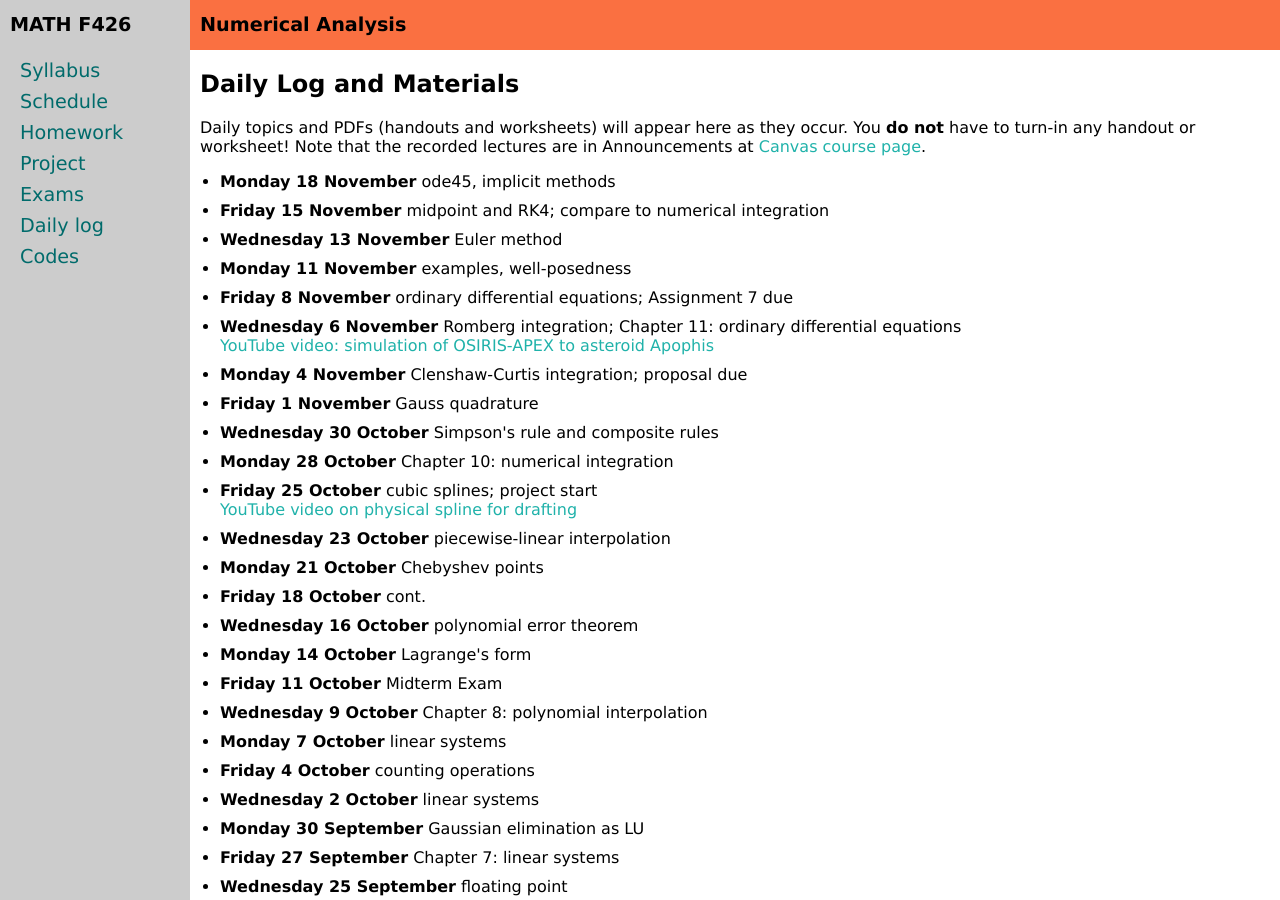
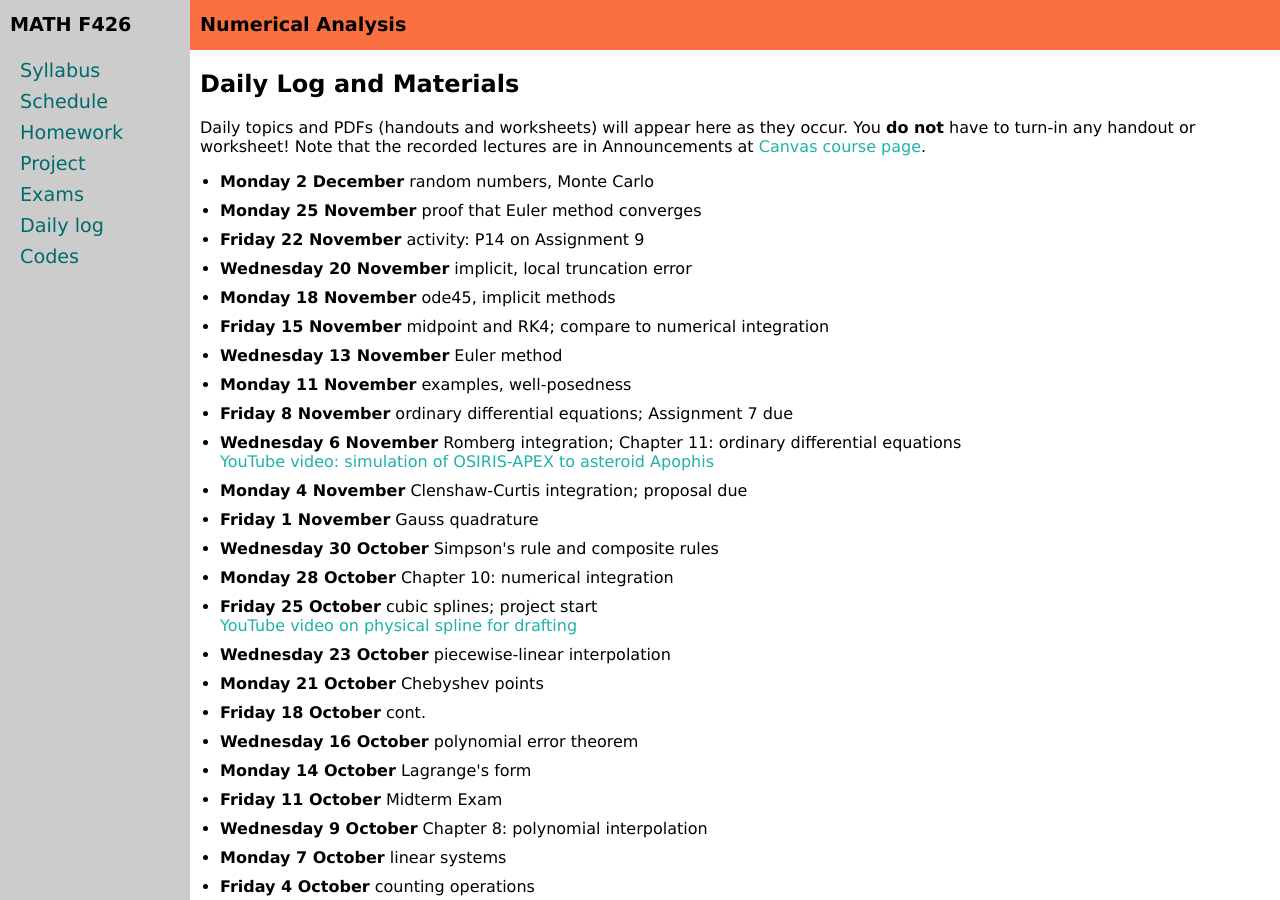
Before and after one commit to bueler/numerical, a Jekyll site: the page built from daily.md, in a window 1280 px wide and 900 px high. Built offline with Jekyll 4.4.1, drawn with Linux system fonts in a browser that asks for light colours.

Commit message:
update daily

```diff
--- a/_data/daily.yml
+++ b/_data/daily.yml
@@ -1,6 +1,14 @@
 semester: Fall 2024
 home: assets/
 daily:
+- name: Monday 2 December
+  description: random numbers, Monte Carlo
+- name: Monday 25 November
+  description: proof that Euler method converges
+- name: Friday 22 November
+  description: "activity: P14 on Assignment 9"
+- name: Wednesday 20 November
+  description: implicit, local truncation error
 - name: Monday 18 November
   description: ode45, implicit methods
 - name: Friday 15 November
```
